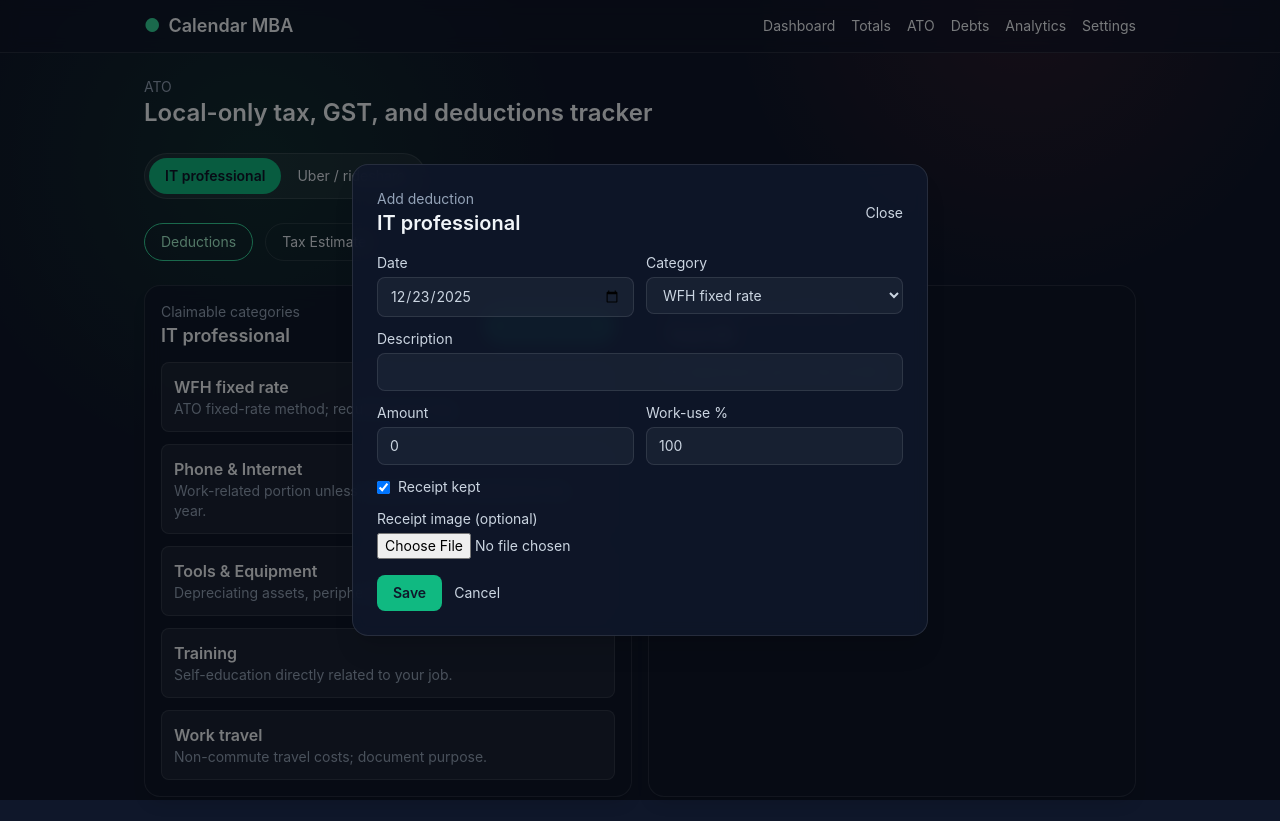
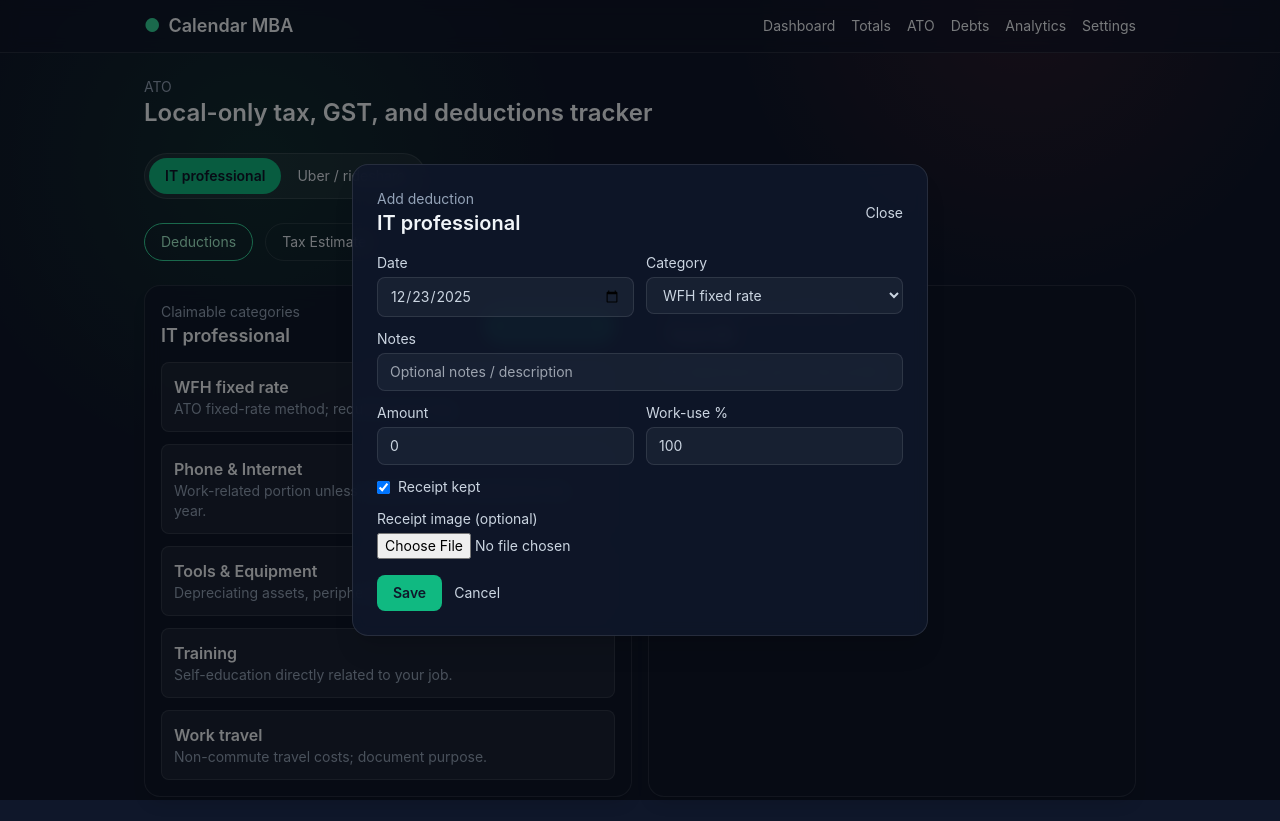
Before and after one commit to arvindjonn09/FBM, a Next.js app: page /ato in a window 1280 px wide. Both pictures are taken after a click on the button "Add deduction". Built offline with nearby package versions, Linux system fonts and the light colour scheme.

Commit message:
Fix DeductionEntry type mismatch

```diff
--- a/app/ato/page.tsx
+++ b/app/ato/page.tsx
@@ -43,12 +43,12 @@ export default function AtoPage() {
     profileKey: "it",
     date: todayISO,
     categoryKey: rules.it.categories[0].key,
-    description: "",
     amount: 0,
     workUsePercent: 100,
     receipt: true,
     amountType: "inc",
-    gstTreatment: "taxable"
+    gstTreatment: "taxable",
+    notes: ""
   });
   const [gstForm, setGstForm] = useState<GstEntry>({
     profileKey: "uber",
@@ -116,7 +116,7 @@ export default function AtoPage() {
       profileKey: profile,
       date: deductionForm.date,
       categoryKey: deductionForm.categoryKey,
-      description: deductionForm.description || "",
+      description: deductionForm.notes,
       amount: deductionForm.amount,
       workUsePercent: deductionForm.workUsePercent,
       method: deductionForm.method,
@@ -145,7 +145,7 @@ export default function AtoPage() {
                 profileKey: "uber",
                 date: deductionForm.date,
                 type: "purchase",
-            description: deductionForm.description || deductionForm.categoryKey,
+                description: deductionForm.notes || deductionForm.categoryKey,
                 amount,
                 amountType: deductionForm.amountType ?? "inc",
                 gstTreatment: deductionForm.gstTreatment ?? "taxable",
@@ -160,12 +160,12 @@ export default function AtoPage() {
       profileKey: profile,
       date: todayISO,
       categoryKey: rules[profile].categories[0].key,
-      description: "",
       amount: 0,
       workUsePercent: 100,
       receipt: true,
       amountType: "inc",
-      gstTreatment: "taxable"
+      gstTreatment: "taxable",
+      notes: ""
     });
   };
 
@@ -285,7 +285,7 @@ export default function AtoPage() {
                     {d.method ? ` · ${d.method}` : ""}
                     {d.km ? ` · ${d.km}km @ $${CENTS_PER_KM_RATE}/km` : ""}
                   </p>
-                  {d.description && <p className="text-xs text-slate-400">{d.description}</p>}
+                  {d.notes && <p className="text-xs text-slate-400">{d.notes}</p>}
                   {d.attachmentData && (
                     <img src={d.attachmentData} alt="Receipt" className="mt-2 h-24 rounded border border-white/10" />
                   )}
@@ -423,11 +423,12 @@ export default function AtoPage() {
                 </select>
               </label>
               <label className="col-span-2 text-slate-300">
-                Description
+                Notes
                 <input
                   className="mt-1 w-full rounded-lg border border-white/10 bg-slate-800/60 px-3 py-2 text-sm"
-                  value={deductionForm.description}
-                  onChange={(e) => setDeductionForm((p) => ({ ...p, description: e.target.value }))}
+                  value={deductionForm.notes ?? ""}
+                  onChange={(e) => setDeductionForm((p) => ({ ...p, notes: e.target.value }))}
+                  placeholder="Optional notes / description"
                 />
               </label>
               <label className="text-slate-300">
--- a/src/lib/ato/validation.ts
+++ b/src/lib/ato/validation.ts
@@ -5,7 +5,7 @@ export type DeductionEntryInput = {
   profileKey: ProfileKey;
   date: string;
   categoryKey: string;
-  description: string;
+  description?: string;
   amount: number;
   workUsePercent: number;
   method?: string;
--- a/src/lib/types.ts
+++ b/src/lib/types.ts
@@ -49,7 +49,7 @@ export interface DeductionEntry {
   profileKey: "it" | "uber";
   date: string; // YYYY-MM-DD
   categoryKey: string;
-  description: string;
+  description?: string;
   amount: number;
   workUsePercent: number;
   receipt: boolean;
```
Lines whose indentation alone changed are shown as unchanged.
